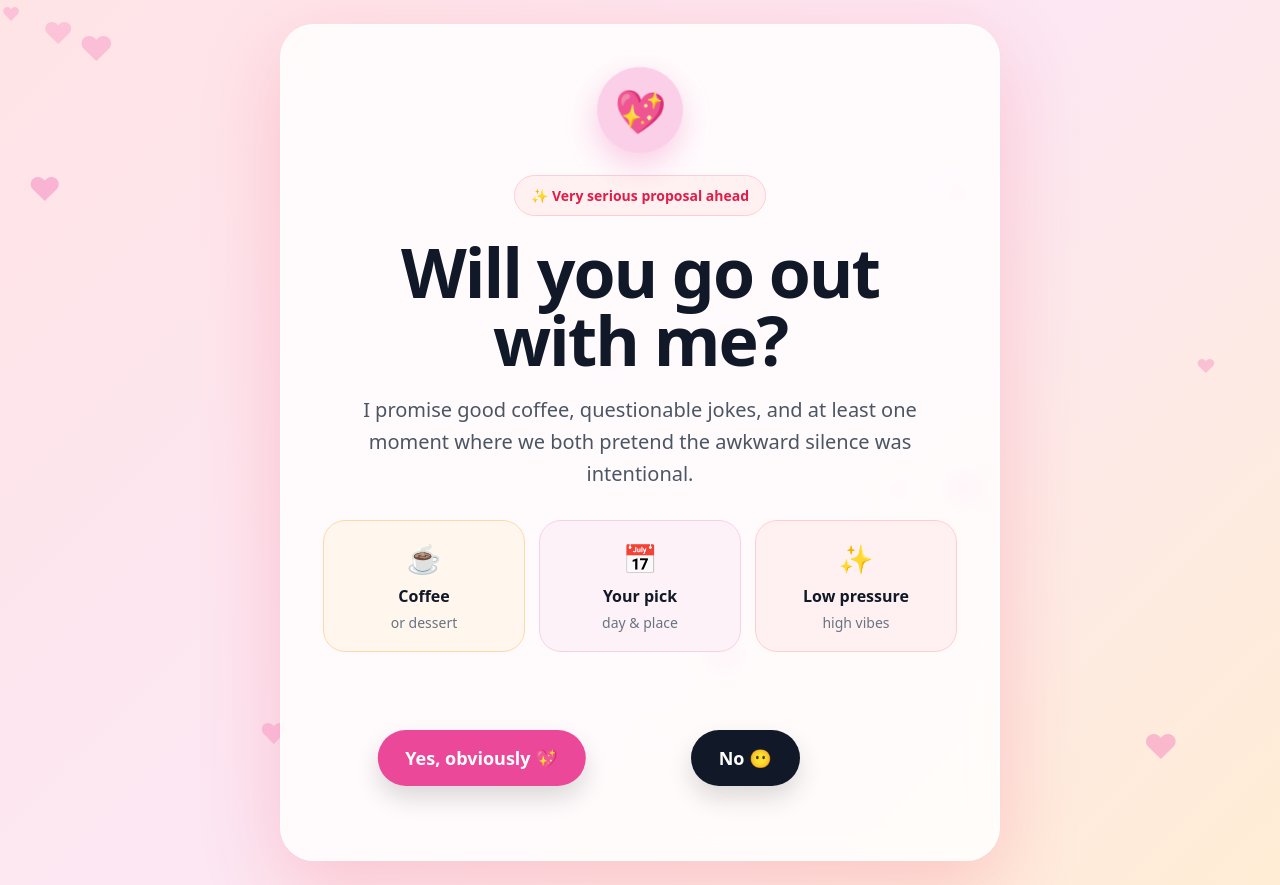
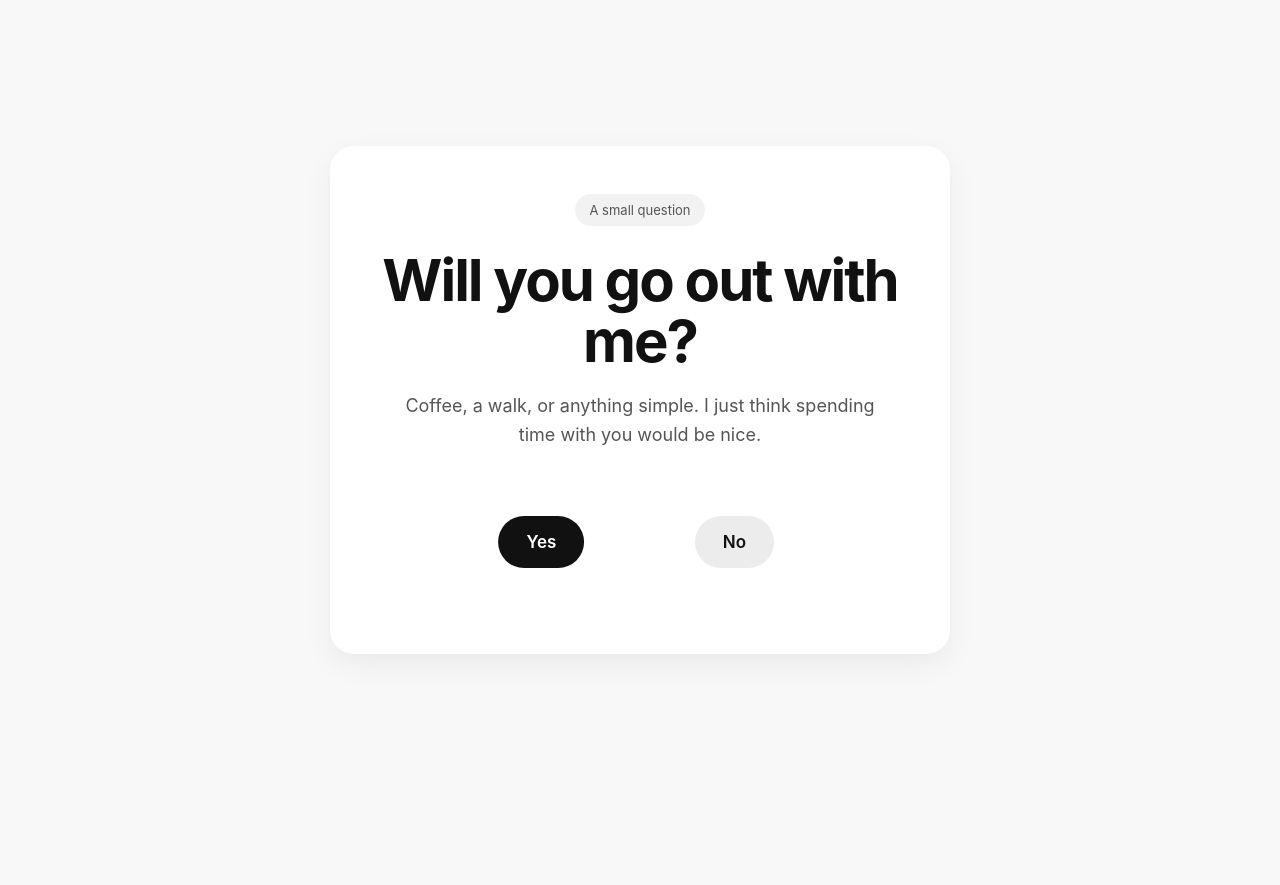
Before and after one commit to paritosh0396-lab/ask-out-page, a plain HTML site: page index.html in a window 1280 px wide. After the commit the page ends 800 px from the top, so only its background shows below. Drawn offline with Linux system fonts and the light colour scheme.

Commit message:
Update index.html

```diff
--- a/index.html
+++ b/index.html
@@ -3,153 +3,65 @@
 <head>
   <meta charset="UTF-8" />
   <meta name="viewport" content="width=device-width, initial-scale=1.0" />
-  <title>A Very Serious Question</title>
+  <title>One Question</title>
+
   <style>
     * {
-      box-sizing: border-box;
       margin: 0;
       padding: 0;
-      font-family: system-ui, -apple-system, BlinkMacSystemFont, "Segoe UI", sans-serif;
+      box-sizing: border-box;
+      font-family: Inter, system-ui, sans-serif;
     }
 
     body {
       min-height: 100vh;
-      overflow: hidden;
-      background: linear-gradient(135deg, #ffe4e6, #fce7f3, #ffedd5);
       display: flex;
       align-items: center;
       justify-content: center;
-      padding: 24px;
-      color: #111827;
-    }
-
-    .hearts {
-      position: fixed;
-      inset: 0;
-      pointer-events: none;
-      z-index: 0;
-    }
-
-    .heart-float {
-      position: absolute;
-      color: #f472b6;
-      opacity: 0.55;
-      animation: float 4s ease-in-out infinite;
-    }
-
-    @keyframes float {
-      0%, 100% { transform: translateY(-10px); opacity: 0.25; }
-      50% { transform: translateY(20px); opacity: 0.85; }
+      background: #f8f8f8;
+      color: #111;
+      padding: 20px;
     }
 
     .card {
+      width: 100%;
+      max-width: 620px;
+      background: white;
+      border-radius: 24px;
+      padding: 48px 36px;
+      box-shadow: 0 10px 30px rgba(0,0,0,0.06);
+      text-align: center;
       position: relative;
-      z-index: 1;
-      width: 100%;
-      max-width: 720px;
-      background: rgba(255, 255, 255, 0.82);
-      backdrop-filter: blur(14px);
-      border: 1px solid rgba(255, 255, 255, 0.9);
-      border-radius: 34px;
-      box-shadow: 0 25px 80px rgba(244, 63, 94, 0.22);
-      padding: 42px;
-      text-align: center;
-      animation: popIn 0.7s ease forwards;
     }
 
-    @keyframes popIn {
-      from { opacity: 0; transform: translateY(22px) scale(0.94); }
-      to { opacity: 1; transform: translateY(0) scale(1); }
-    }
-
-    .icon-circle {
-      width: 86px;
-      height: 86px;
-      margin: 0 auto 22px;
-      border-radius: 50%;
-      background: #fbcfe8;
-      display: flex;
-      align-items: center;
-      justify-content: center;
-      font-size: 42px;
-      box-shadow: 0 12px 30px rgba(236, 72, 153, 0.25);
-      animation: wiggle 2s ease-in-out infinite;
-    }
-
-    @keyframes wiggle {
-      0%, 100% { transform: rotate(-6deg); }
-      50% { transform: rotate(6deg); }
-    }
-
-    .badge {
+    .tag {
       display: inline-block;
-      background: #fff1f2;
-      color: #e11d48;
-      border: 1px solid #fecdd3;
+      font-size: 13px;
+      padding: 8px 14px;
       border-radius: 999px;
-      padding: 10px 16px;
-      font-size: 14px;
-      font-weight: 700;
-      margin-bottom: 22px;
+      background: #f2f2f2;
+      margin-bottom: 24px;
+      color: #555;
     }
 
     h1 {
-      font-size: clamp(38px, 8vw, 68px);
-      line-height: 1;
+      font-size: clamp(36px, 7vw, 58px);
+      line-height: 1.05;
+      margin-bottom: 20px;
       letter-spacing: -2px;
-      margin-bottom: 20px;
     }
 
-    .subtitle {
-      max-width: 580px;
-      margin: 0 auto 30px;
-      color: #4b5563;
-      font-size: 20px;
+    p {
+      color: #555;
+      font-size: 18px;
       line-height: 1.6;
+      max-width: 500px;
+      margin: 0 auto 36px;
     }
 
-    .options {
-      display: grid;
-      grid-template-columns: repeat(3, 1fr);
-      gap: 14px;
-      margin-bottom: 36px;
-    }
-
-    .option {
-      background: #fff7ed;
-      border: 1px solid #fed7aa;
-      border-radius: 22px;
-      padding: 18px;
-    }
-
-    .option:nth-child(2) {
-      background: #fdf2f8;
-      border-color: #fbcfe8;
-    }
-
-    .option:nth-child(3) {
-      background: #fff1f2;
-      border-color: #fecdd3;
-    }
-
-    .option .emoji {
-      font-size: 28px;
-      margin-bottom: 8px;
-    }
-
-    .option strong {
-      display: block;
-      margin-bottom: 4px;
-    }
-
-    .option span {
-      color: #6b7280;
-      font-size: 14px;
-    }
-
-    .button-area {
+    .buttons {
       position: relative;
-      height: 130px;
+      height: 120px;
     }
 
     button {
@@ -157,181 +69,122 @@
       cursor: pointer;
       border-radius: 999px;
       padding: 16px 28px;
-      font-size: 18px;
-      font-weight: 800;
-      box-shadow: 0 12px 24px rgba(0, 0, 0, 0.14);
-      transition: transform 0.2s ease, background 0.2s ease, left 0.25s ease, top 0.25s ease;
+      font-size: 17px;
+      font-weight: 600;
+      transition: all 0.2s ease;
       position: absolute;
     }
 
     #yesBtn {
-      background: #ec4899;
+      background: #111;
       color: white;
-      left: 25%;
-      top: 42px;
+      left: 32%;
+      top: 30px;
       transform: translateX(-50%);
     }
 
     #yesBtn:hover {
-      background: #db2777;
-      transform: translateX(-50%) scale(1.06);
+      transform: translateX(-50%) scale(1.05);
     }
 
     #noBtn {
-      background: #111827;
-      color: white;
-      left: 58%;
-      top: 42px;
+      background: #ececec;
+      color: #111;
+      left: 60%;
+      top: 30px;
     }
 
     .hidden {
       display: none;
     }
 
-    .success-heart {
-      width: 100px;
-      height: 100px;
-      margin: 0 auto 24px;
-      border-radius: 50%;
-      background: #ec4899;
-      display: flex;
-      align-items: center;
-      justify-content: center;
-      color: white;
-      font-size: 48px;
-      box-shadow: 0 18px 40px rgba(236, 72, 153, 0.35);
-      animation: pulse 0.9s ease-in-out infinite;
+    .success h1 {
+      margin-bottom: 16px;
     }
 
-    @keyframes pulse {
-      0%, 100% { transform: scale(1); }
-      50% { transform: scale(1.12); }
-    }
-
-    .plan {
-      max-width: 430px;
-      margin: 28px auto 0;
-      background: #fff1f2;
-      border: 1px solid #fecdd3;
-      border-radius: 24px;
-      padding: 22px;
-      text-align: left;
-      color: #4b5563;
-    }
-
-    .plan strong {
-      display: block;
-      color: #111827;
-      margin-bottom: 8px;
+    .success-box {
+      margin-top: 24px;
+      background: #f4f4f4;
+      border-radius: 18px;
+      padding: 20px;
+      color: #444;
+      font-size: 16px;
     }
 
     @media (max-width: 640px) {
       .card {
-        padding: 30px 22px;
+        padding: 40px 24px;
       }
 
-      .options {
-        grid-template-columns: 1fr;
-      }
-
-      .button-area {
+      .buttons {
         height: 160px;
       }
 
       #yesBtn {
         left: 50%;
-        top: 20px;
+        top: 18px;
       }
 
       #noBtn {
         left: 50%;
-        top: 95px;
+        top: 92px;
         transform: translateX(-50%);
       }
     }
   </style>
 </head>
 <body>
-  <div class="hearts" id="hearts"></div>
-
-  <main class="card">
+  <div class="card">
     <section id="questionSection">
-      <div class="icon-circle">💖</div>
-      <div class="badge">✨ Very serious proposal ahead</div>
+      <div class="tag">A small question</div>
 
       <h1>Will you go out with me?</h1>
 
-      <p class="subtitle">
-        I promise good coffee, questionable jokes, and at least one moment where we both pretend the awkward silence was intentional.
+      <p>
+        Coffee, a walk, or anything simple. I just think spending time with you would be nice.
       </p>
 
-      <div class="options">
-        <div class="option">
-          <div class="emoji">☕</div>
-          <strong>Coffee</strong>
-          <span>or dessert</span>
-        </div>
-        <div class="option">
-          <div class="emoji">📅</div>
-          <strong>Your pick</strong>
-          <span>day & place</span>
-        </div>
-        <div class="option">
-          <div class="emoji">✨</div>
-          <strong>Low pressure</strong>
-          <span>high vibes</span>
-        </div>
-      </div>
-
-      <div class="button-area" id="buttonArea">
-        <button id="yesBtn">Yes, obviously 💖</button>
-        <button id="noBtn">No 😶</button>
+      <div class="buttons">
+        <button id="yesBtn">Yes</button>
+        <button id="noBtn">No</button>
       </div>
     </section>
 
-    <section id="successSection" class="hidden">
-      <div class="success-heart">♥</div>
-      <h1>Best decision ever.</h1>
-      <p class="subtitle">
-        Screenshot this legally binding emotional contract and tell me when I can take you out.
+    <section id="successSection" class="hidden success">
+      <div class="tag">Excellent choice</div>
+
+      <h1>Now that's what I was hoping for.</h1>
+
+      <p>
+        Alright then, looks like we have a date.
       </p>
-      <div class="plan">
-        <strong>Date plan:</strong>
-        Coffee / dessert / walk / whatever makes you smile.
+
+      <div class="success-box">
+        Your mission now is to tell me when and where.
       </div>
     </section>
-  </main>
+  </div>
 
   <script>
-    const heartsContainer = document.getElementById("hearts");
     const noBtn = document.getElementById("noBtn");
     const yesBtn = document.getElementById("yesBtn");
     const questionSection = document.getElementById("questionSection");
     const successSection = document.getElementById("successSection");
 
-    for (let i = 0; i < 22; i++) {
-      const heart = document.createElement("div");
-      heart.className = "heart-float";
-      heart.textContent = "♥";
-      heart.style.top = Math.random() * 95 + "%";
-      heart.style.left = Math.random() * 95 + "%";
-      heart.style.fontSize = 16 + Math.random() * 24 + "px";
-      heart.style.animationDelay = Math.random() * 3 + "s";
-      heartsContainer.appendChild(heart);
-    }
-
     function moveNoButton() {
       const isMobile = window.innerWidth <= 640;
 
       if (isMobile) {
-        const randomLeft = 15 + Math.random() * 55;
+        const randomLeft = 10 + Math.random() * 65;
         const randomTop = 70 + Math.random() * 70;
+
         noBtn.style.left = randomLeft + "%";
         noBtn.style.top = randomTop + "px";
         noBtn.style.transform = "translateX(0)";
       } else {
-        const randomLeft = 38 + Math.random() * 45;
-        const randomTop = 10 + Math.random() * 85;
+        const randomLeft = 40 + Math.random() * 40;
+        const randomTop = 10 + Math.random() * 70;
+
         noBtn.style.left = randomLeft + "%";
         noBtn.style.top = randomTop + "px";
       }
```
